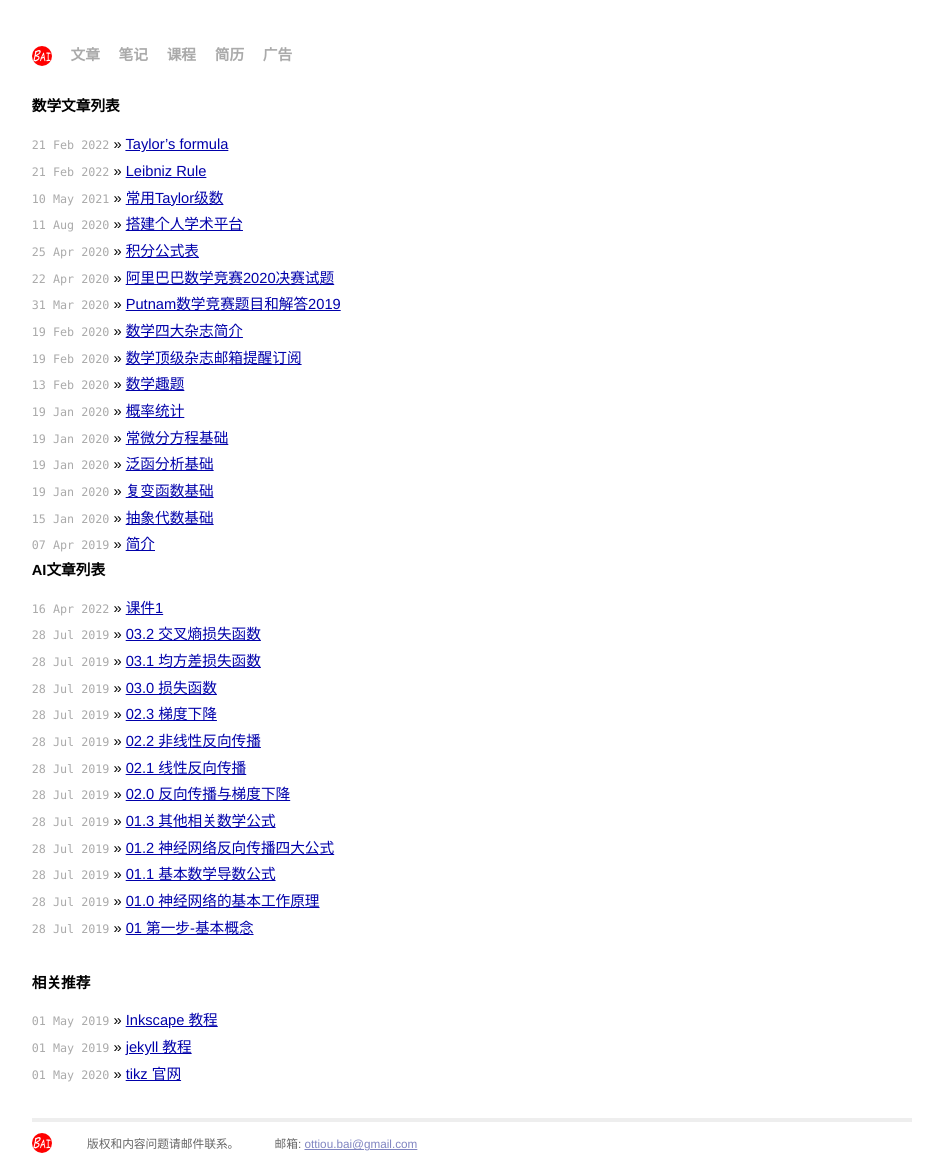
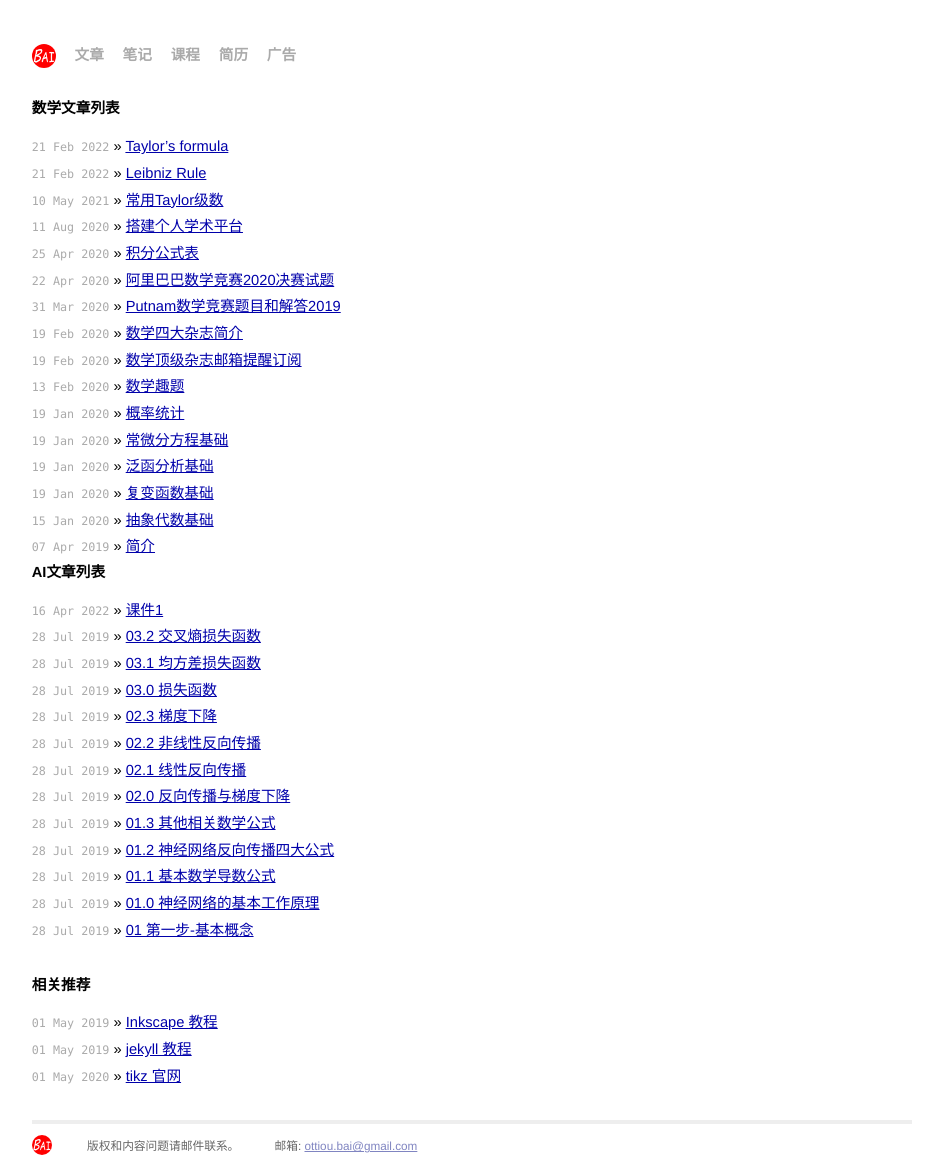
Before and after one commit to xiang-bai/xiang-bai.github.io, a Jekyll site: the page built from index.md, in a window 1280 px wide. Shown: the whole page, without its empty margins (168-1111 px from the left). Built offline with Jekyll 4.4.1, drawn with Linux system fonts in a browser that asks for light colours.

Commit message:
Update default.html

```diff
--- a/_layouts/default.html
+++ b/_layouts/default.html
@@ -73,7 +73,7 @@
 <body>
     <div class="site">
     <div class="title">
-        <a href="/"><img src="/apple-icon.png" width="20" style="width:20px; height:20px; border-radius:100%; vertical-align:middle"/></a>
+        <a href="/"><img src="/apple-icon.png" width="24" style="border-radius:100%; vertical-align:middle"/></a>
 <!--         <a /> -->
         <a class="extra" href="/papers">文章</a>
         <a class="extra" href="/notes">笔记</a>
```
